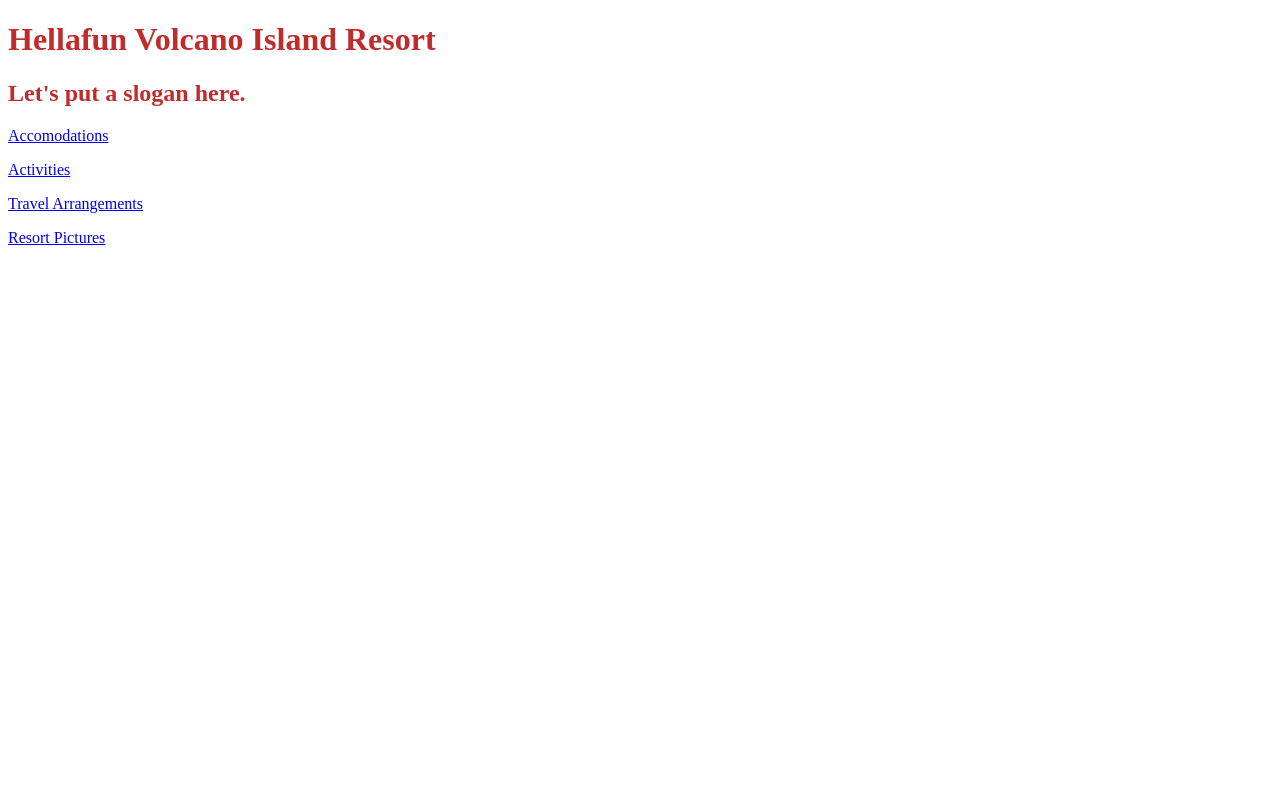
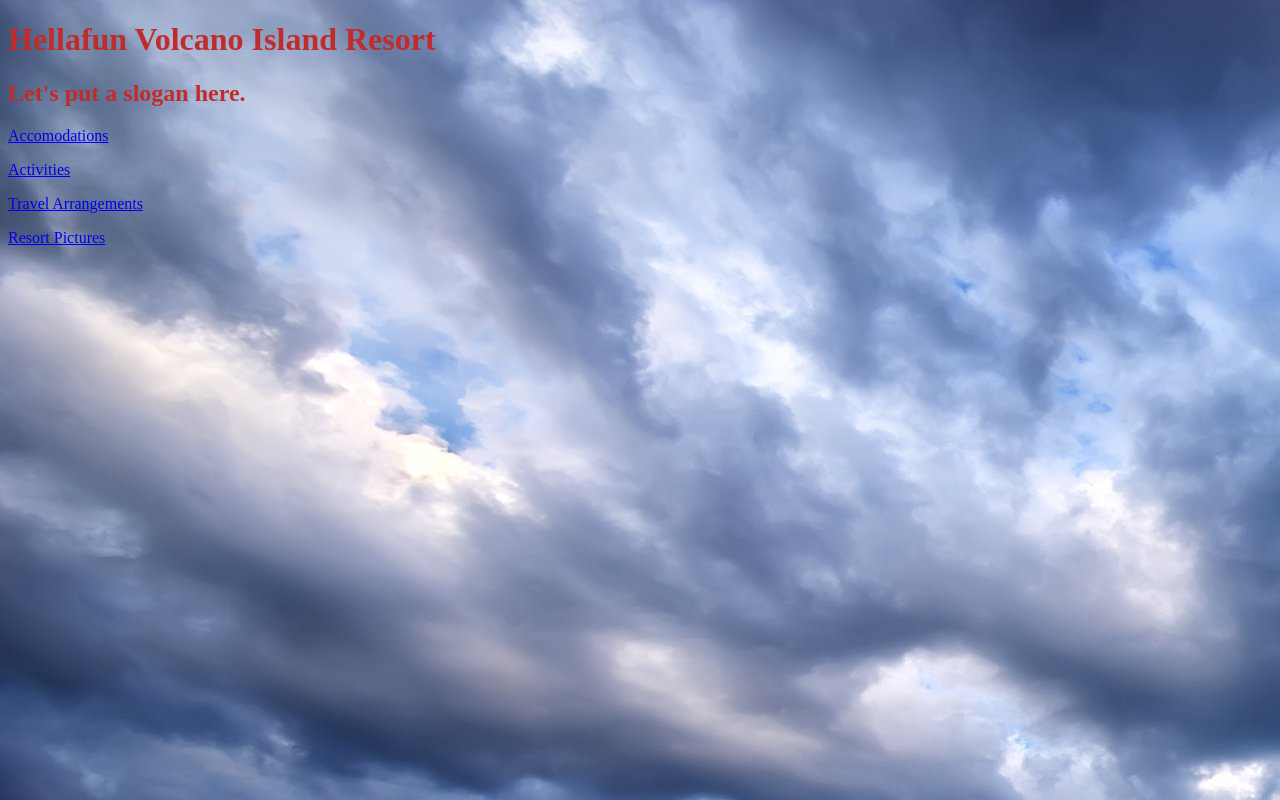
Before and after one commit to jstocks01/resort-site, a plain HTML site: page index.html in a window 1280 px wide. Drawn offline with Linux system fonts and the light colour scheme.

Commit message:
add background image to style

```diff
--- a/css/styles.css
+++ b/css/styles.css
@@ -3,5 +3,6 @@ h1 {
 }
 
 body {
+  background-image: url("../img/bigstock-168398480.jpg");
   color: rgb(192, 43, 43);
 }
```
Also changed, not shown: img/bigstock-168398480.jpg (added).
